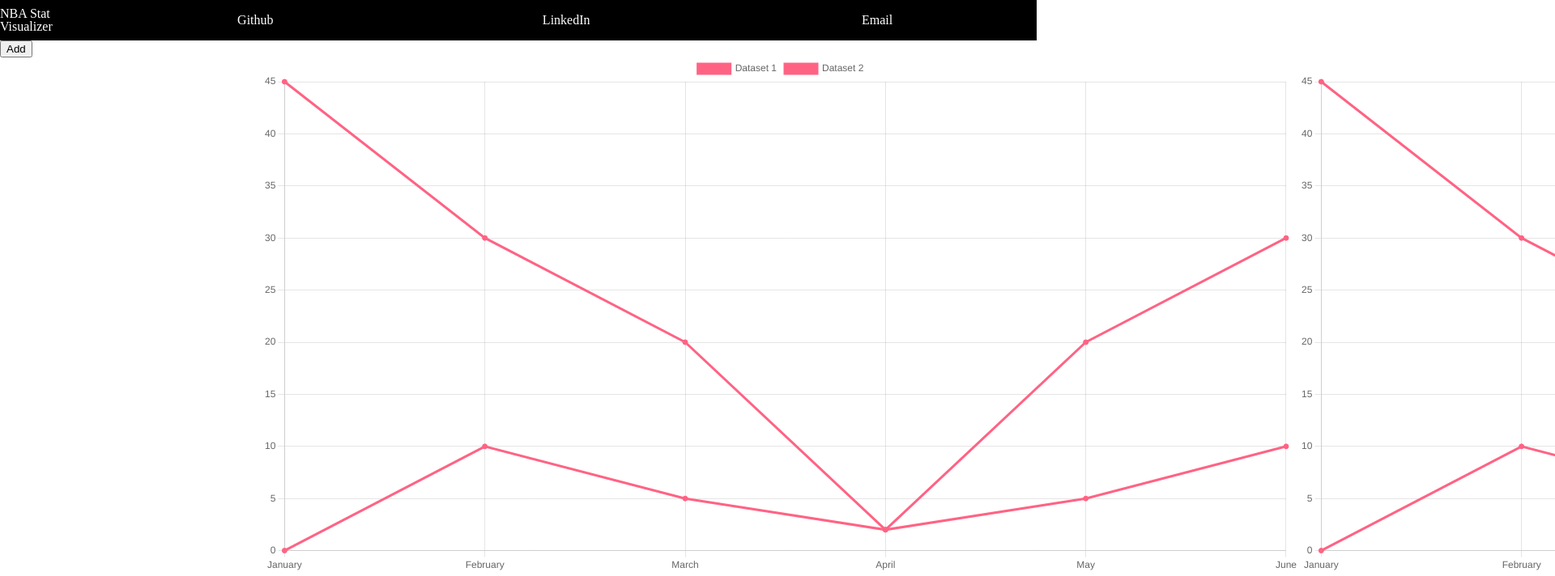
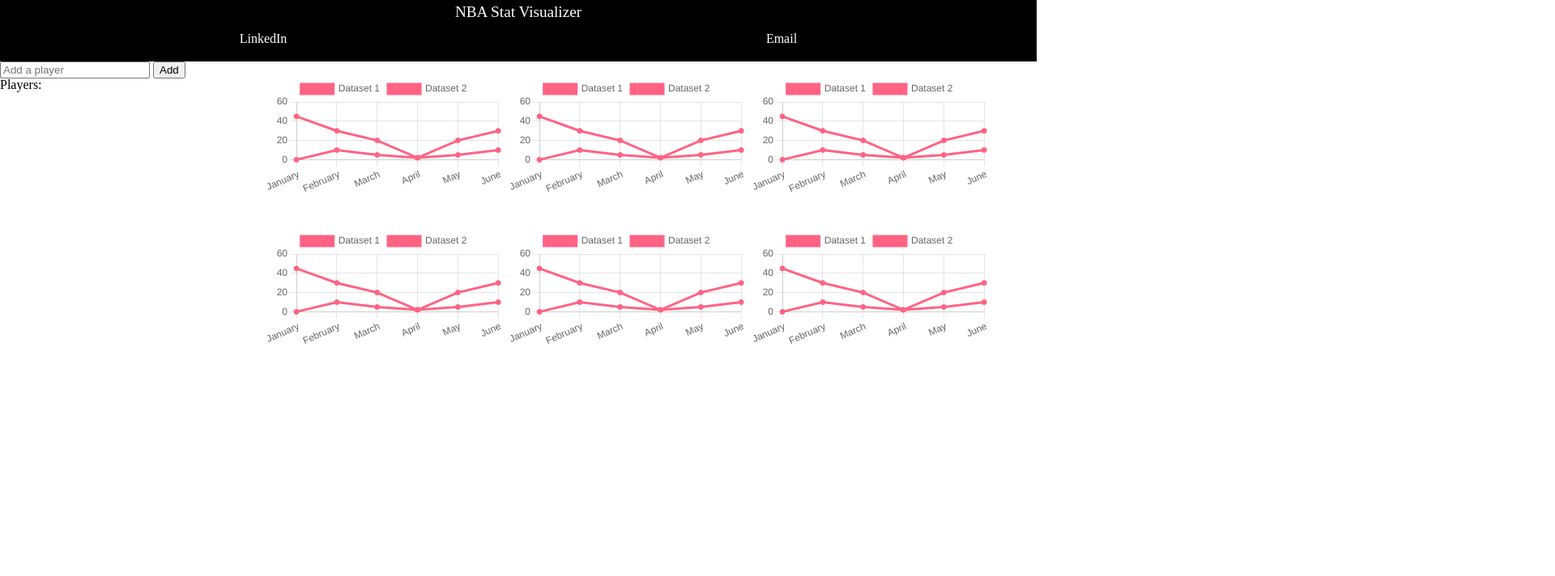
Before and after one commit to deli123/NBA-Stat-Visualizer, a website built with webpack: page index.html in a window 1280 px wide. Shown: the top 712 px of the page at 81% size, 1920 px wide, since content can reach past the window. Built offline with nearby package versions, Linux system fonts and the light colour scheme.

Commit message:
reformat css

```diff
--- a/index.html
+++ b/index.html
@@ -5,9 +5,10 @@
     <meta http-equiv="X-UA-Compatible" content="IE=edge" />
     <meta name="viewport" content="width=device-width, initial-scale=1.0" />
     <link rel="stylesheet" href="./src/styles/css_reset.css" />
+    <link rel="stylesheet" href="./dist/main.css" />
     <link rel="stylesheet" href="./src/styles/header.css" />
-    <link rel="stylesheet" href="./src/styles/other.css" />
-    <link rel="stylesheet" href="./dist/main.css" />
+    <link rel="stylesheet" href="./src/styles/sidebar.css" />
+    <link rel="stylesheet" href="./src/styles/graphs.css" />
     <script src="./dist/main.js" defer></script>
     <title>NBA Stat Visualizer</title>
   </head>
@@ -15,26 +16,24 @@
     <header class="header">
       <nav class="header-nav">NBA Stat Visualizer</nav>
       <ul class="header-list">
-        <li>Github</li>
+        <!-- <li><img src="./assets/images/github-logo.png"></li> -->
         <li>LinkedIn</li>
         <li>Email</li>
       </ul>
     </header>
 
-    <div class="other">
+    <div class="sidebar">
+      <input type="text" placeholder="Add a player" required></input>
       <button>Add</button>
+
+      <div class="player-container">
+        <h2>Players:</h2>
+
+        <ul class="players"></ul>
       </div>
 
-    <!-- <div class="graphs-side">
-      <div class="graphs">
-        <canvas id="points"></canvas>
-        <canvas id="assists"></canvas>
-        <canvas id="rebounds"></canvas>
-        <canvas id="blocks"></canvas>
-        <canvas id="steals"></canvas>
-        <canvas id="minutes"></canvas>
     </div>
-    </div> -->
+
     <div class="graphs-side">
       <ul class="graphs">
         <li><canvas id="points"></canvas></li>
--- a/src/index.scss
+++ b/src/index.scss
@@ -1,55 +1,3 @@
-.graphs-side {
-    display: inline-block;
-    width: 70%;
-    // height: 50vh;
+html {
+    background-color: white;
 }
-
-// .graphs {
-//     display: grid;
-//     grid-template-columns: repeat(3, 1fr);
-//     grid-template-rows: repeat(2, 1fr);
-// }
-
-ul {
-    display: grid;
-    grid-template-columns: repeat(3, 1fr);
-    grid-template-rows: repeat(2, 1fr);
-    width: 99%;
-    height: 99%;
-    list-style: none;
-}
-
-li {
-    text-align: center;
-    display: flex;
-    justify-content: center;
-    align-items: center;
-    height: 100%;
-    width: 100%;
-    margin-bottom: 1cm;
-}
-
-#points {
-    width: 100%;
-    height: 100%;
-}
-#assists {
-    width: 100%;
-    height: 100%;
-}
-#rebounds {
-    width: 100%;
-    height: 100%;
-}
-#blocks {
-    width: 100%;
-    height: 100%;
-}
-#steals {
-    width: 100%;
-    height: 100%;
-}
-#minutes {
-    width: 100%;
-    height: 100%;
-}
--- /dev/null
+++ b/src/styles/graphs.css
@@ -0,0 +1,24 @@
+.graphs-side {
+  background-color: white;
+  display: inline-block;
+  width: 70%;
+}
+
+ul {
+  display: grid;
+  grid-template-columns: repeat(3, 1fr);
+  grid-template-rows: repeat(2, 1fr);
+  width: 100%;
+  height: 100%;
+  list-style: none;
+}
+
+li {
+  text-align: center;
+  display: flex;
+  justify-content: center;
+  align-items: center;
+  height: 100%;
+  width: 100%;
+  margin-bottom: 1cm;
+}
--- a/src/styles/header.css
+++ b/src/styles/header.css
@@ -1,17 +1,20 @@
 .header {
-    display: flex;
     background-color: black;
     color: white;
-    height: 50px;
+    height: 2cm;
     justify-content: center;
-    align-items: center;
+    /* text-align: center; */
 }
 
 .header-nav {
-    display: flex;
+    text-align: center;
+    font-size: larger;
+    padding-top: 5px;
 }
 
 .header-list {
     display: flex;
+    align-items: center;
+    justify-content: center;
     padding: 5px;
 }
--- a/src/styles/other.css
+++ b/src/styles/sidebar.css
@@ -1,4 +1,4 @@
-.other {
+.sidebar {
     display: inline-block;
     width: 25%;
     vertical-align: top;;
```
Also changed, not shown: assets/images/github-logo.png (added), dist/main.css. Lines whose indentation alone changed are shown as unchanged.
